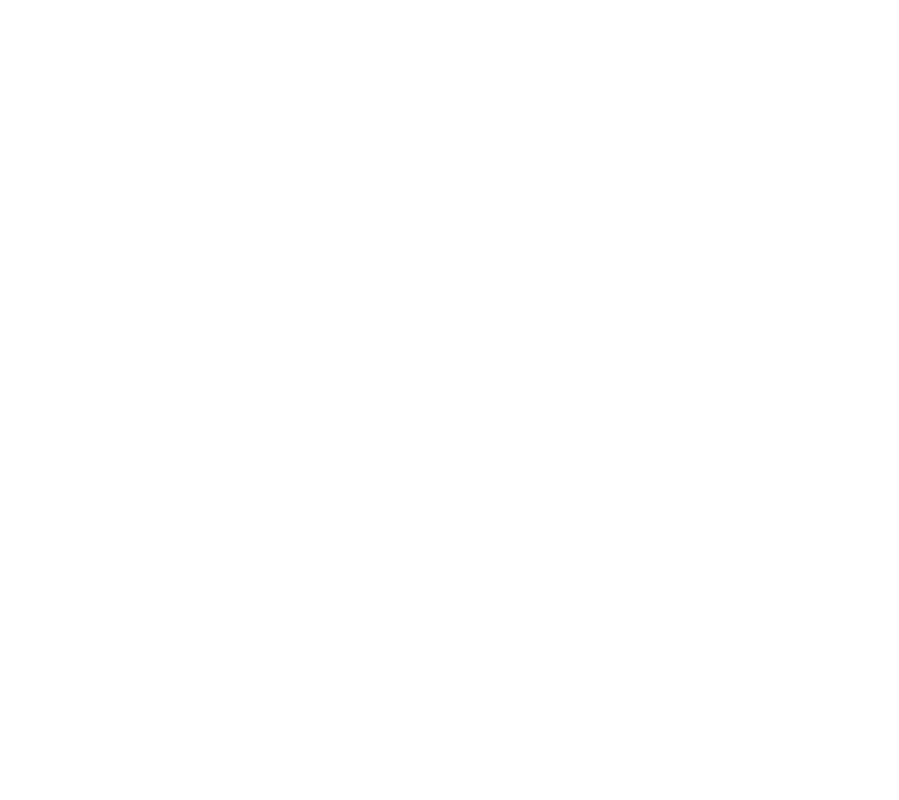
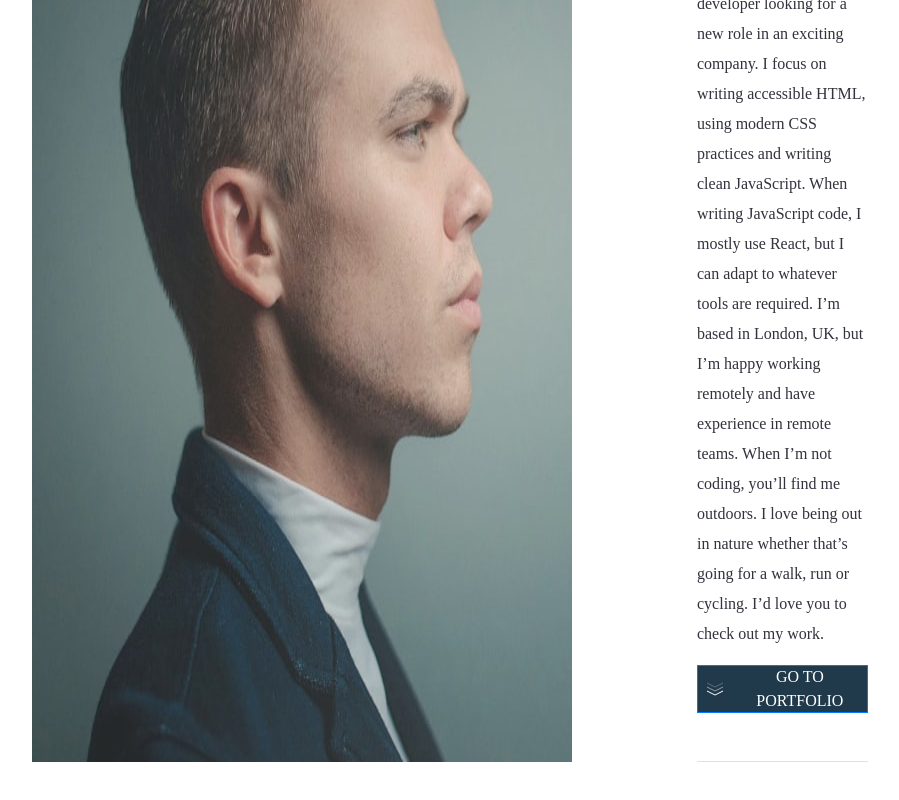
Before and after one commit to hermannleboss/portfolio_nuxt, a Nuxt app: page / in a window 1280 px wide. Shown: the part 1114-1914 px from the top of the page, without its empty margins (133-1032 px from the left). Before the commit the page ends 800 px from the top, so only its background shows below. Built offline with nearby package versions, Linux system fonts and the light colour scheme.

Commit message:
PMV about me component.

```diff
--- a/components/AboutMeComponent.vue
+++ b/components/AboutMeComponent.vue
@@ -1,15 +1,33 @@
 <template>
-<div class='container-fluid'>
-
+<div class='container-fluid d-flex py-150'>
+  <img src='~/static/images/homepage/desktop/image-homepage-profile.jpg' alt='Profile image'>
+  <div class='d-flex about-text px-125 flex-column'>
+    <h2 class='border-top pt-5 pb-5'>About Me</h2>
+    <p>I’m a junior front-end developer looking for a new role in an exciting company. I focus on writing accessible HTML, using modern CSS practices and writing clean JavaScript. When writing JavaScript code, I mostly use React, but I can adapt to whatever tools are required. I’m based in London, UK, but I’m happy working remotely and have experience in remote teams. When I’m not coding, you’ll find me outdoors. I love being out in nature whether that’s going for a walk, run or cycling. I’d love you to check out my work.</p>
+    <ButtonItem>GO TO PORTFOLIO</ButtonItem>
+    <div class='border-bottom pt-5'></div>
+  </div>
 </div>
 </template>
 
 <script>
 export default {
-  name: 'AboutMeComponent'
+  name: 'AboutMeComponent',
+  components: {}
+
 }
 </script>
 
-<style scoped>
+<style scoped lang='scss'>
+.about-text{
+}
+.py-150{
+  padding-top: 150px;
+  padding-bottom: 150px;
+}
 
+.px-125{
+  padding-left: 125px;
+  padding-right: 125px;
+}
 </style>
--- a/pages/index.vue
+++ b/pages/index.vue
@@ -2,6 +2,7 @@
   <div>
     <NavBar/>
     <HeaderHero/>
+    <AboutMeComponent/>
   </div>
 </template>
 
```
